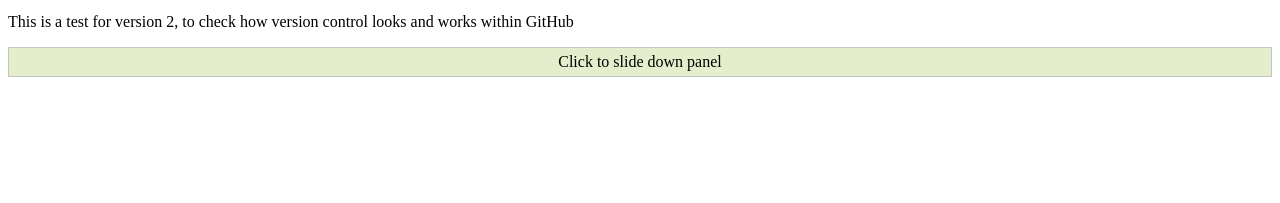
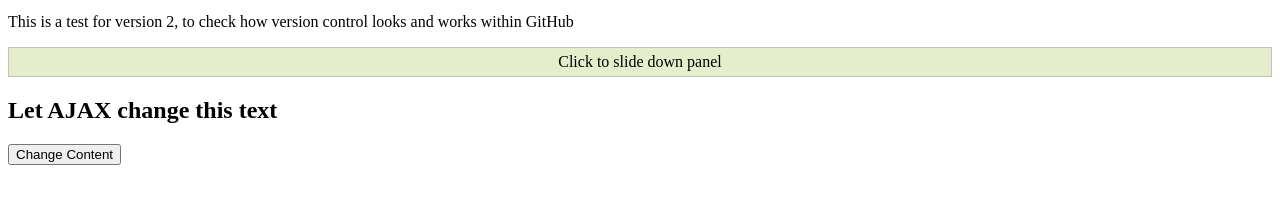
Before and after one commit to marcc1875/Web-Programming, a plain HTML site: page index.html in a window 1280 px wide. Shown: the part 129-332 px from the top of the page. Drawn offline with nearby package versions, Linux system fonts and the light colour scheme.

Commit message:
Version 7

```diff
--- a/index.html
+++ b/index.html
@@ -16,5 +16,10 @@
 
 <div id="flip">Click to slide down panel</div>
 <div id="panel">Wow it worked!</div>
+
+<div id="demo">
+  <h2>Let AJAX change this text</h2>
+  <button type="button" onclick="loadDoc()">Change Content</button>
+</div>
 </body>
 </html>
```
